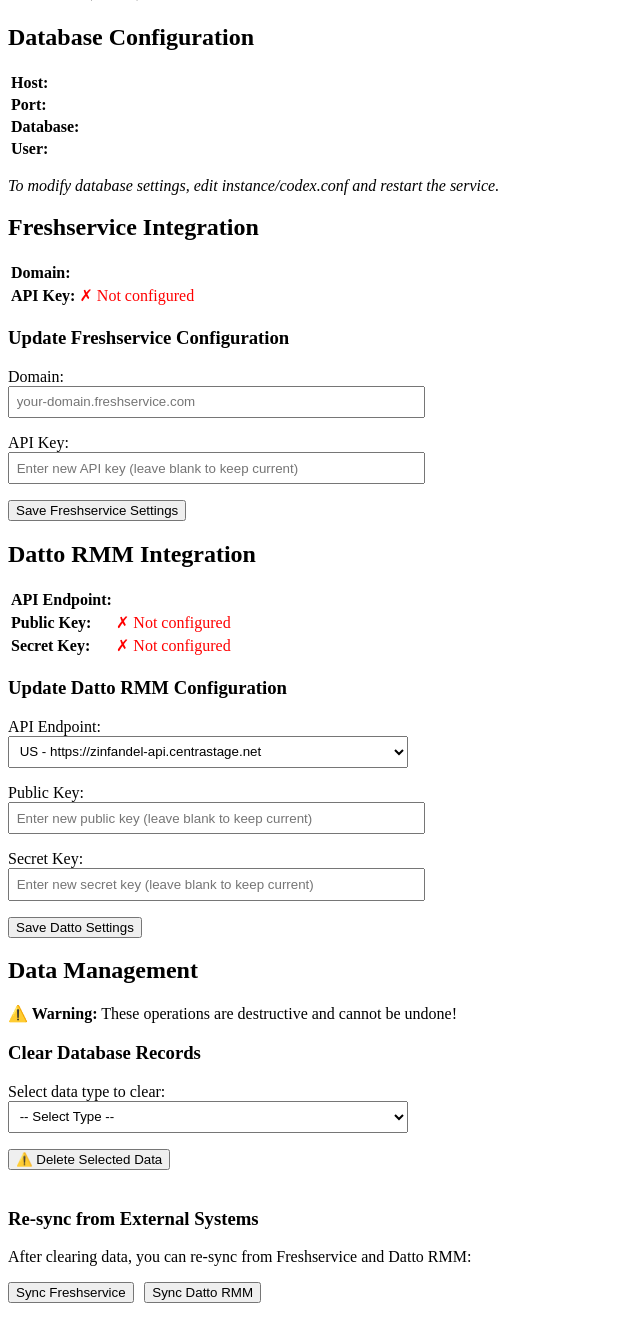
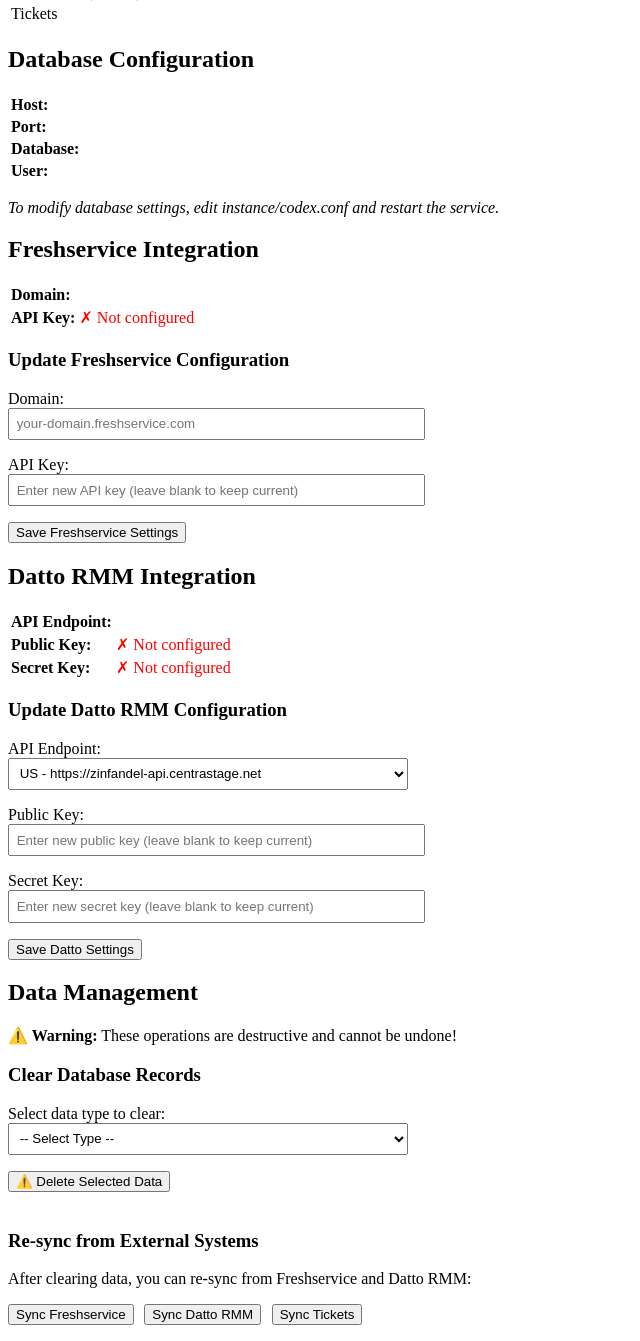
Before and after one commit to skelhammer/hivematrix-codex, a Python web app: template app/templates/admin/settings.html in a window 1280 px wide. Shown: the part 288-1629 px from the top of the page, without its empty margins (0-640 px from the left). Before the commit the page ends 1591 px from the top, so only its background shows below. Run offline with Jinja, Linux system fonts and the light colour scheme; the template is opened without the code that fills it, so the values that code supplies are empty.

Commit message:
Add ticket sync with live progress tracking
- Display ticket count in admin stats alongside companies/contacts/assets
- Add "Sync Tickets" button with background job pattern
- Show real-time ticket count during sync (updates every 2 seconds)
- Increase timeout to 2 hours for ticket sync operations

🤖 Generated with [Claude Code](https://claude.com/claude-code)

Co-Authored-By: Claude <noreply@anthropic.com>

```diff
--- a/app/templates/admin/settings.html
+++ b/app/templates/admin/settings.html
@@ -52,6 +52,10 @@
                     <tr>
                         <td>Assets</td>
                         <td><strong>{{ stats.assets }}</strong> ({{ stats.online_assets }} online)</td>
+                    </tr>
+                    <tr>
+                        <td>Tickets</td>
+                        <td><strong>{{ stats.tickets }}</strong></td>
                     </tr>
                 </tbody>
             </table>
@@ -241,13 +245,16 @@
                 <button class="btn btn--primary" onclick="syncDatto()" id="sync-datto-btn" style="margin-left: 0.5em;">
                     <span class="btn__label">Sync Datto RMM</span>
                 </button>
+                <button class="btn btn--primary" onclick="syncTickets()" id="sync-tickets-btn" style="margin-left: 0.5em;">
+                    <span class="btn__label">Sync Tickets</span>
+                </button>
             </div>
             <p id="sync-status" style="margin-top: 1em;"></p>
         </div>
     </div>
 
     <script>
-        function pollJobStatus(jobId, btn, label, successMsg) {
+        function pollJobStatus(jobId, btn, label, successMsg, isTicketSync = false) {
             const status = document.getElementById('sync-status');
 
             const poll = setInterval(() => {
@@ -268,7 +275,11 @@
                             btn.disabled = false;
                             btn.querySelector('.btn__label').textContent = label;
                         } else if (data.status === 'running') {
-                            status.textContent = '⏳ Sync in progress... (this may take several minutes)';
+                            if (isTicketSync && data.current_tickets !== undefined) {
+                                status.textContent = '⏳ Syncing tickets... (' + data.current_tickets.toLocaleString() + ' tickets synced so far)';
+                            } else {
+                                status.textContent = '⏳ Sync in progress... (this may take several minutes)';
+                            }
                             status.style.color = 'blue';
                         }
                     })
@@ -351,6 +362,41 @@
                 btn.querySelector('.btn__label').textContent = 'Sync Datto RMM';
             });
         }
+
+        function syncTickets() {
+            const btn = document.getElementById('sync-tickets-btn');
+            const status = document.getElementById('sync-status');
+            btn.disabled = true;
+            btn.querySelector('.btn__label').textContent = 'Starting...';
+            status.textContent = 'Starting ticket sync in background...';
+            status.style.color = 'black';
+
+            fetch('{{ url_for("sync_tickets") }}', {
+                method: 'POST',
+                headers: {
+                    'Content-Type': 'application/json'
+                }
+            })
+            .then(response => response.json())
+            .then(data => {
+                if (data.success && data.job_id) {
+                    status.textContent = '✓ Ticket sync started! Monitoring progress... (this may take up to 2 hours)';
+                    status.style.color = 'green';
+                    pollJobStatus(data.job_id, btn, 'Sync Tickets', 'Ticket sync', true);
+                } else {
+                    status.textContent = '✗ Failed to start sync: ' + (data.error || 'Unknown error');
+                    status.style.color = 'red';
+                    btn.disabled = false;
+                    btn.querySelector('.btn__label').textContent = 'Sync Tickets';
+                }
+            })
+            .catch(error => {
+                status.textContent = '✗ Error: ' + error.message;
+                status.style.color = 'red';
+                btn.disabled = false;
+                btn.querySelector('.btn__label').textContent = 'Sync Tickets';
+            });
+        }
     </script>
 </body>
 </html>
--- a/routes/admin.py
+++ b/routes/admin.py
@@ -18,6 +18,7 @@ def settings():
         'companies': Company.query.count(),
         'contacts': Contact.query.count(),
         'assets': Asset.query.count(),
+        'tickets': TicketDetail.query.count(),
         'active_contacts': Contact.query.filter_by(active=True).count(),
         'online_assets': Asset.query.filter_by(online=True).count(),
     }
```
Also changed, not shown: app/routes.py (+30 -18 lines).
